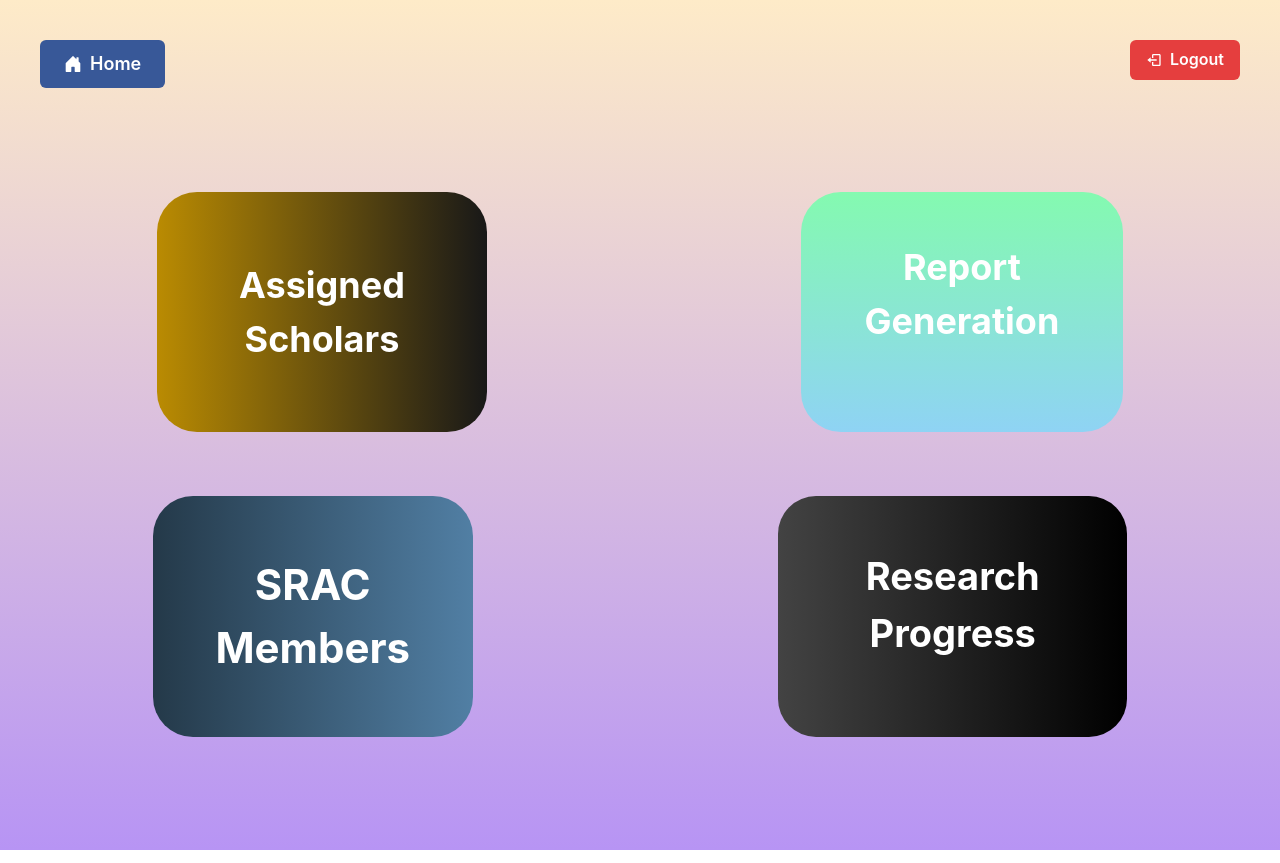
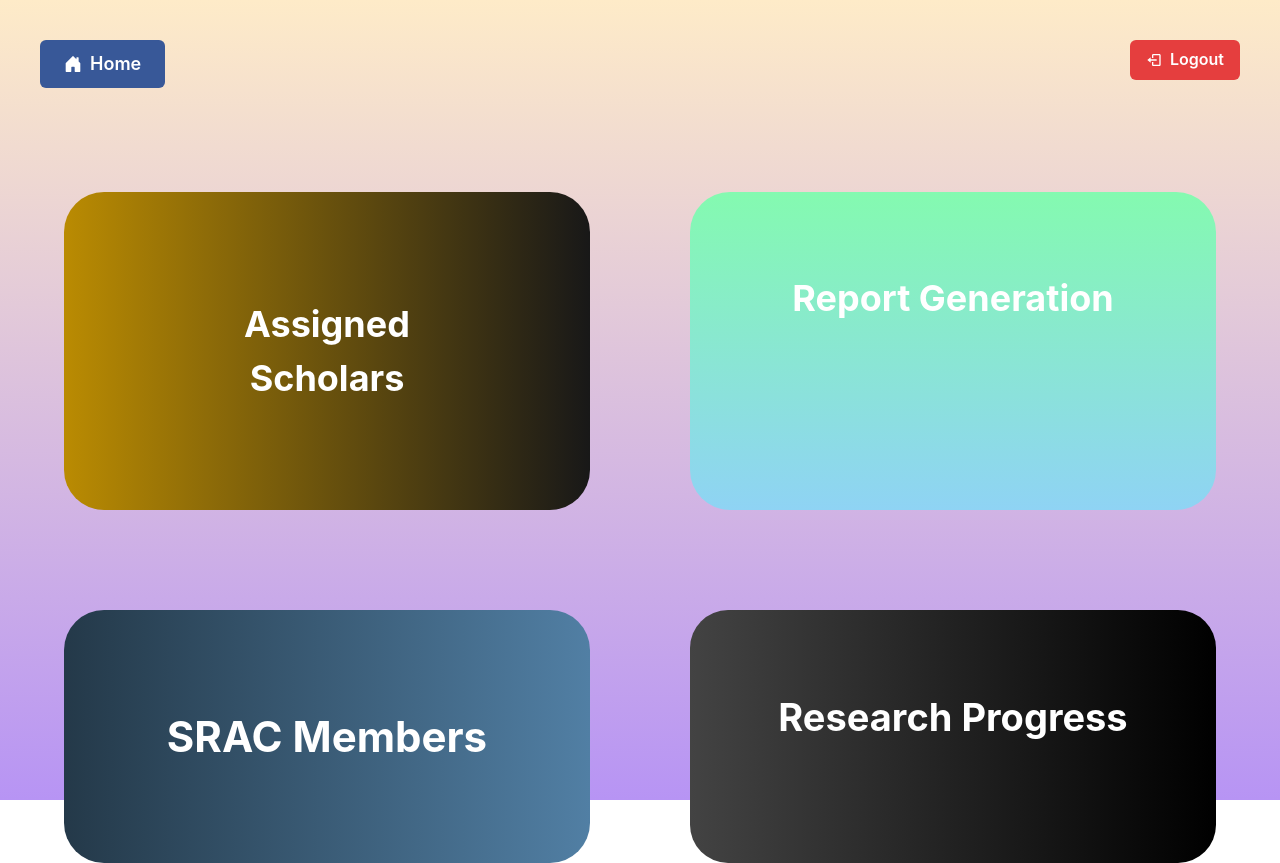
Before and after one commit to UmmarHamid/iust-scholars-portal, a Next.js app: page /supervisor in a window 1280 px wide. Built offline with nearby package versions, Linux system fonts and the light colour scheme.

Commit message:
refactor

```diff
--- a/pages/login/index.tsx
+++ b/pages/login/index.tsx
@@ -22,7 +22,7 @@ const InputContainerStyled = styled.div`
   padding: 20px;
 `;
 
-export const index = () => {
+export const Index = () => {
   const [showPassword, setShowPassword] = useState(false);
   const handleClick = () => setShowPassword(!showPassword);
   return (
@@ -84,4 +84,4 @@ export const index = () => {
     </>
   );
 };
-export default index;
+export default Index;
--- a/pages/supervisor/index.tsx
+++ b/pages/supervisor/index.tsx
@@ -3,34 +3,21 @@ import { BsFillHouseDoorFill } from 'react-icons/bs';
 import { BiLogOut } from 'react-icons/bi';
 import Link from 'next/link';
 import { Box, SimpleGrid } from '@chakra-ui/react';
-import { styled } from 'styled-components';
 
-const StyledDiv = styled.div`
-  display: flex;
-  align-content: center;
-  justify-content: space-around;
-  margin-bottom: 5%;
-`;
-const StyledButton = styled.div`
-  display: flex;
-  justify-content: space-between;
-  margin-bottom: 5%;
-`;
-
-export const supervisor = () => {
+export const Index = () => {
   return (
     <>
       <title>Supervisor</title>
       <Box
         w='100%'
-        h='850px'
+        h='100vh'
         bgGradient={[
           'linear(to-tr, teal.300, yellow.400)',
           'linear(to-t, blue.200, teal.500)',
           'linear(to-b, orange.100, purple.300)',
         ]}
       >
-        <StyledButton>
+        <Box display={'flex'} justifyContent={'space-between'}>
           <Link href={'/'}>
             <Button
               leftIcon={<BsFillHouseDoorFill />}
@@ -46,8 +33,13 @@ export const supervisor = () => {
           <Button colorScheme='red' leftIcon={<BiLogOut />} margin={10}>
             Logout
           </Button>
-        </StyledButton>
-        <StyledDiv>
+        </Box>
+        <SimpleGrid
+          height={'calc(100vh - 128px)'}
+          padding={'5%'}
+          columns={2}
+          spacing={'100px'}
+        >
           <Link href={'/login'}>
             <Box
               w='100%'
@@ -78,9 +70,7 @@ export const supervisor = () => {
               Report Generation
             </Box>
           </Link>
-        </StyledDiv>
 
-        <StyledDiv>
           <Link href={'/login'}>
             <Box
               w='100%'
@@ -111,9 +101,9 @@ export const supervisor = () => {
               Research Progress
             </Box>
           </Link>
-        </StyledDiv>
+        </SimpleGrid>
       </Box>
     </>
   );
 };
-export default supervisor;
+export default Index;
```
